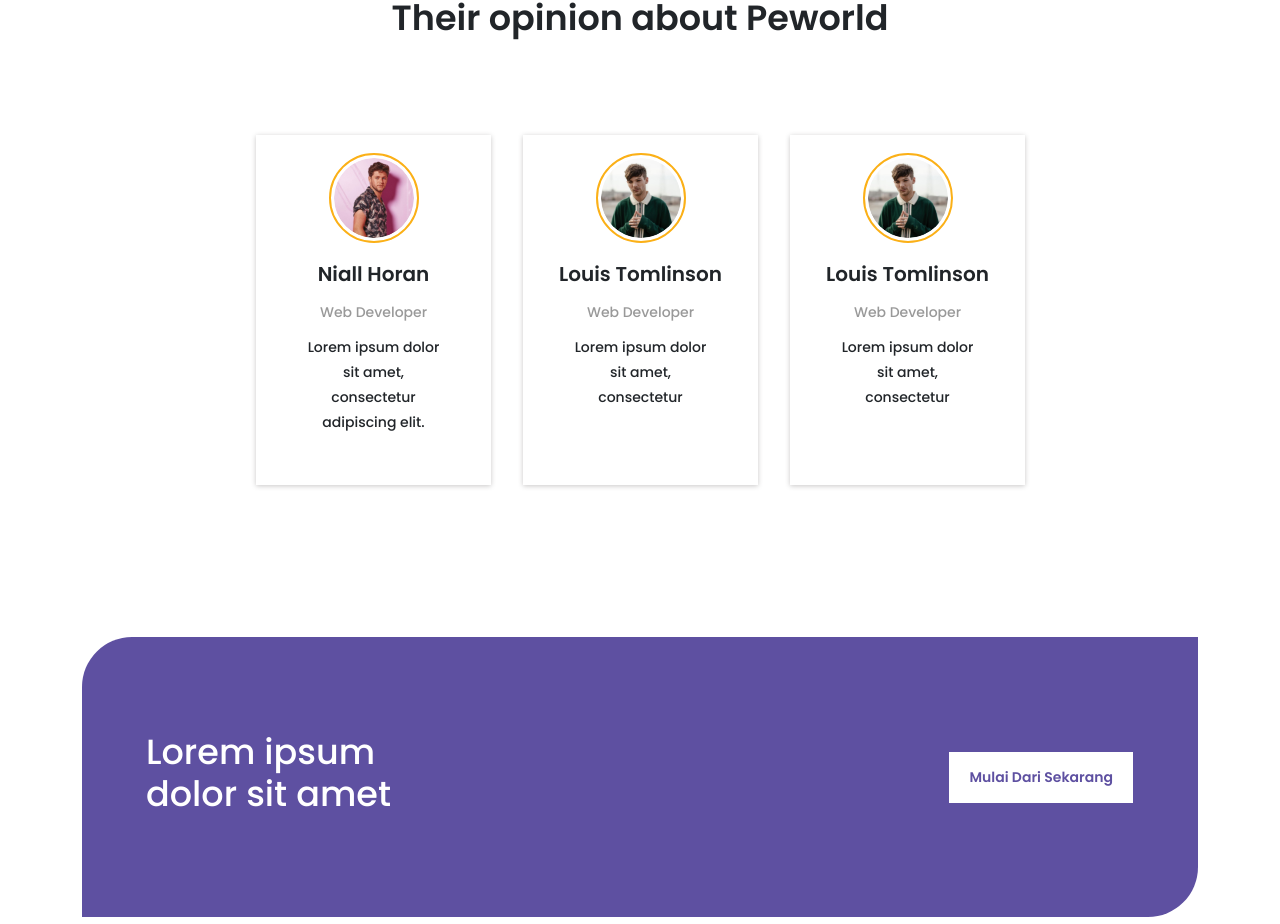
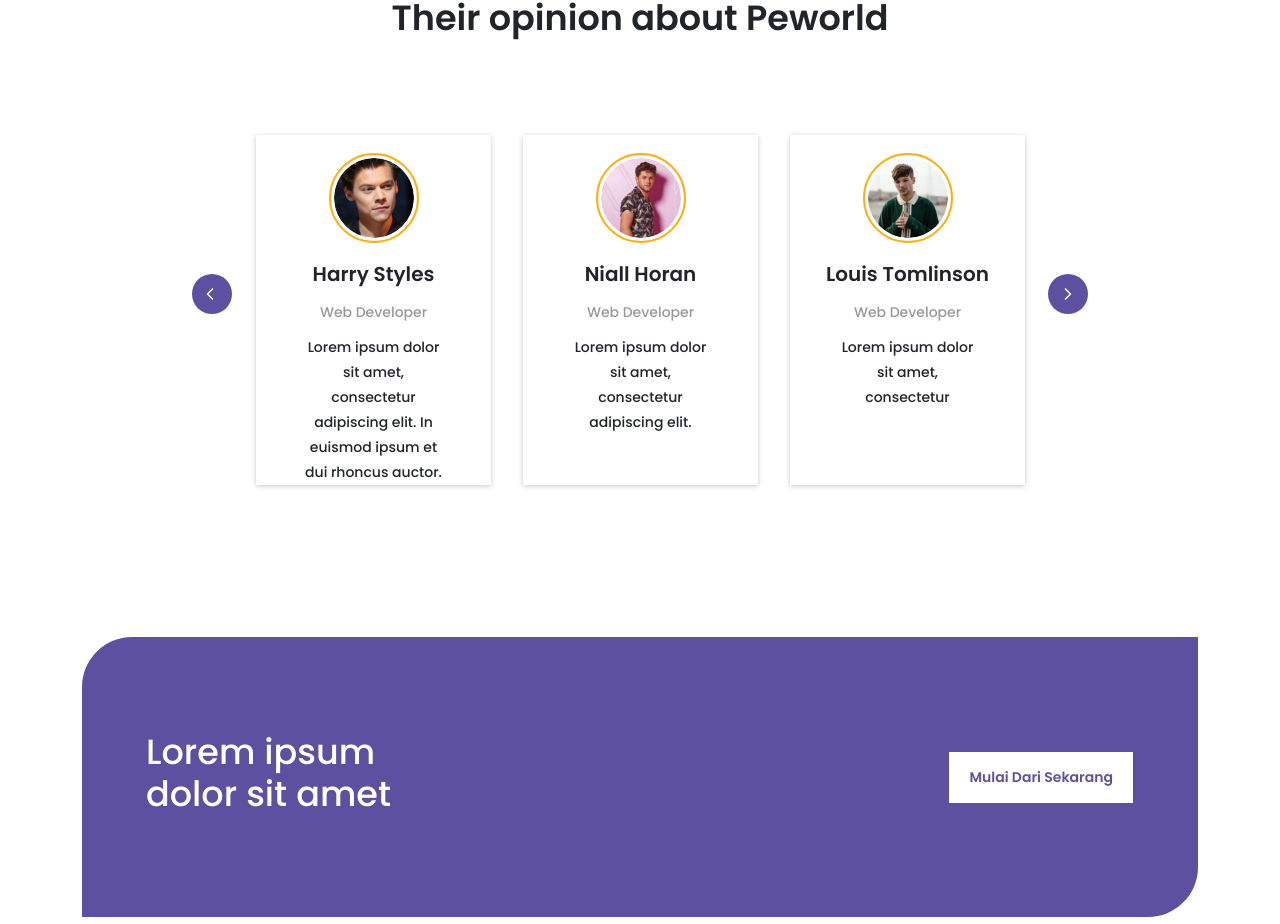
Before and after one commit to zainulmbrk/peworld-fe, a Next.js app: page / in a window 1280 px wide. Shown: the part 1798-2722 px from the top of the page. Built offline with nearby package versions, Linux system fonts and the light colour scheme.

Commit message:
feat: add navigate button on testimony

```diff
--- a/src/layouts/LandingPage/components/Testimony/index.js
+++ b/src/layouts/LandingPage/components/Testimony/index.js
@@ -1,15 +1,39 @@
 import React from "react";
 import styles from "./Testimony.module.scss";
 import Slider from "react-slick";
+import { TbChevronLeft, TbChevronRight } from 'react-icons/tb'
 
 const Testimony = () => {
+  const NextArrow = (props) => {
+    const { onClick } = props;
+    return (
+      <div className="control-btn" onClick={onClick}>
+        <button className="next">
+            <TbChevronRight className="btn-icon"/>
+        </button>
+      </div>
+    );
+  };
+
+  const PrevArrow = (props) => {
+    const { onClick } = props;
+    return (
+      <div className="control-btn" onClick={onClick}>
+        <button className="prev">
+          <TbChevronLeft className="btn-icon"/>
+        </button>
+      </div>
+    );
+  };
   const settings = {
     dots: false,
     infinite: true,
     speed: 500,
-    autoplay: true,
+    autoplay: false,
     slidesToShow: 3,
     slidesToScroll: 3,
+    nextArrow: <NextArrow />,
+    prevArrow: <PrevArrow />,
     responsive: [
       {
         breakpoint: 768,
@@ -18,7 +42,7 @@ const Testimony = () => {
           slidesToScroll: 1,
         },
       },
-    ]
+    ],
   };
   return (
     <div className={styles.testimony}>
--- a/src/styles/globals.scss
+++ b/src/styles/globals.scss
@@ -15,3 +15,39 @@
 .slick-slide {
   padding: 0.5em 1em;
 }
+.control-btn .next,
+.control-btn .prev {
+  position: absolute;
+  top: 40%;
+  width: 40px;
+  height: 40px;
+  line-height: 50px;
+  display: flex;
+  align-items: center;
+  justify-content: center;
+  border: none;
+  background: var(--primary);
+  border-radius: 50%;
+  transition: 0.3s;
+}
+.control-btn .prev {
+  left: -3em;
+}
+.control-btn .next {
+  right: -3em;
+}
+.control-btn .next .btn-icon,
+.control-btn .prev .btn-icon {
+  font-size: 20px;
+  transition: 0.3s;
+  color: #fafafa;
+}
+.control-btn .prev .btn-icon {
+  margin-left: -5px;
+}
+@media screen and (max-width: 468px) {
+  .control-btn .next,
+  .control-btn .prev {
+    display: none;
+  }
+}
```
Lines whose indentation alone changed are shown as unchanged.
